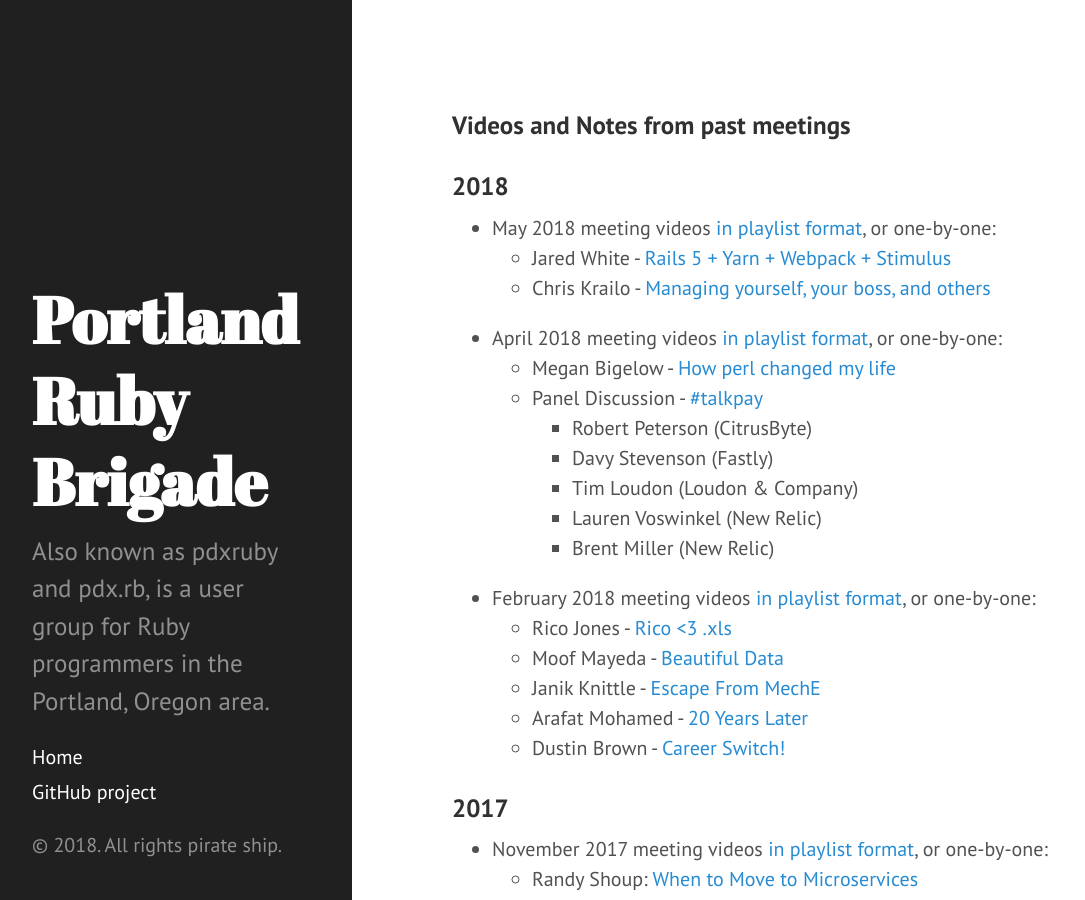
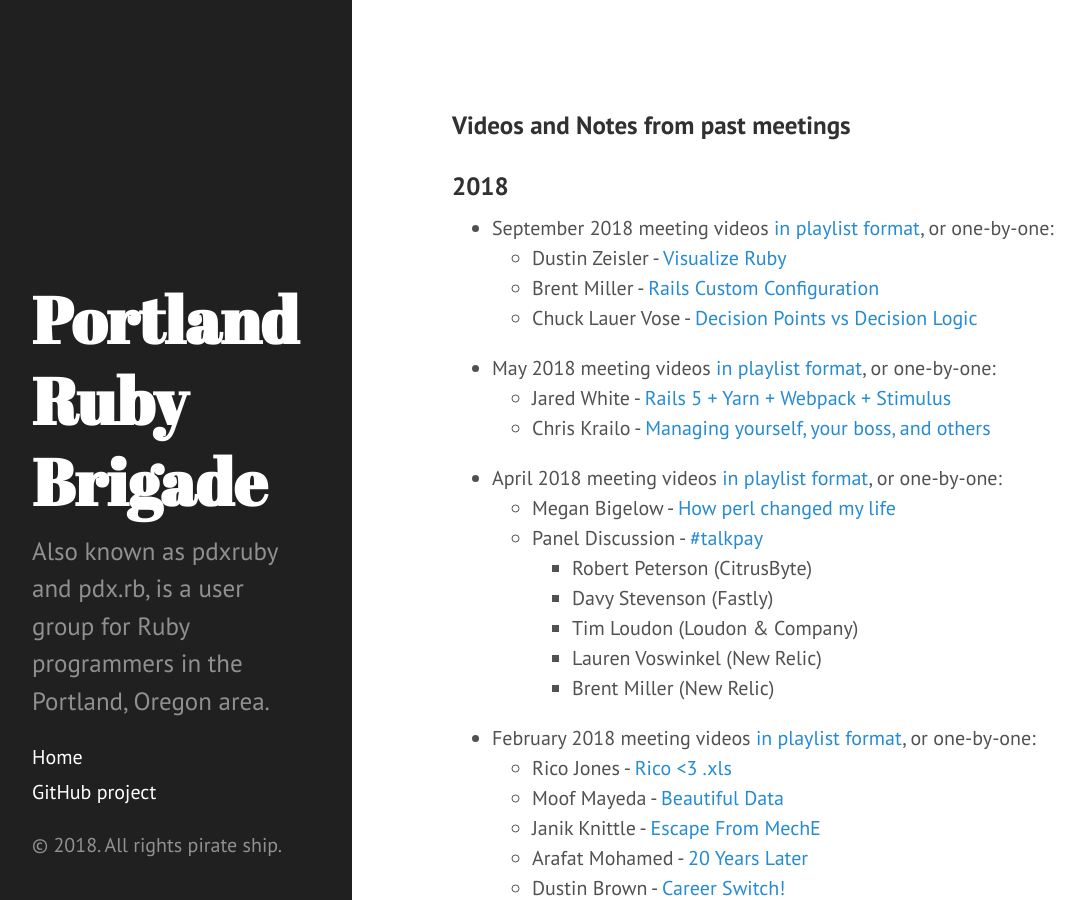
Before and after one commit to pdxruby/pdxruby.github.io, a Jekyll site: the page built from past-meetings.md, in a window 1280 px wide and 900 px high. Shown: the whole window, without its empty margins (8-1093 px from the left). Built offline with Jekyll 4.4.1, drawn with Linux system fonts in a browser that asks for light colours.

Commit message:
Add video links for Sept 2018 meetup

```diff
--- a/past-meetings.md
+++ b/past-meetings.md
@@ -5,6 +5,11 @@ title: Past Meetings
 ### Videos and Notes from past meetings
 
 ### 2018
+
+- September 2018 meeting videos [in playlist format](https://www.youtube.com/playlist?list=PLw_tewW7y2HtBStCZI0UgNKyAgJoyB57o), or one-by-one:
+    - Dustin Zeisler - [Visualize Ruby](https://youtu.be/8mshixepoGs)
+    - Brent Miller - [Rails Custom Configuration](https://youtu.be/FyXXlb_mdTA)
+    - Chuck Lauer Vose - [Decision Points vs Decision Logic](https://youtu.be/2Y5k_AetPL4)
 
 - May 2018 meeting videos [in playlist format](https://www.youtube.com/playlist?list=PLw_tewW7y2HsqIBwYf2SwOqxdtGqdz90U), or one-by-one:
     - Jared White - [Rails 5 + Yarn + Webpack + Stimulus](https://youtu.be/tMLOK6__5Rs)
```
